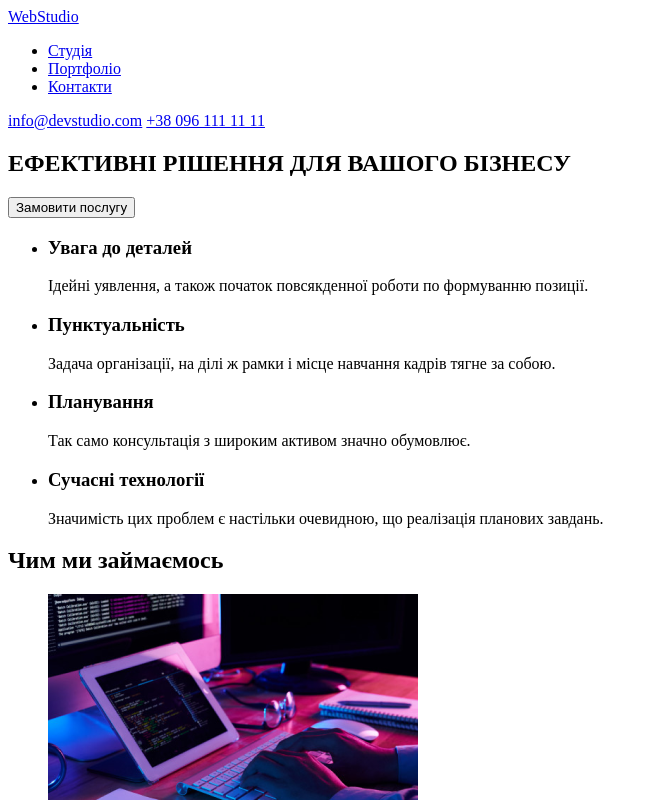
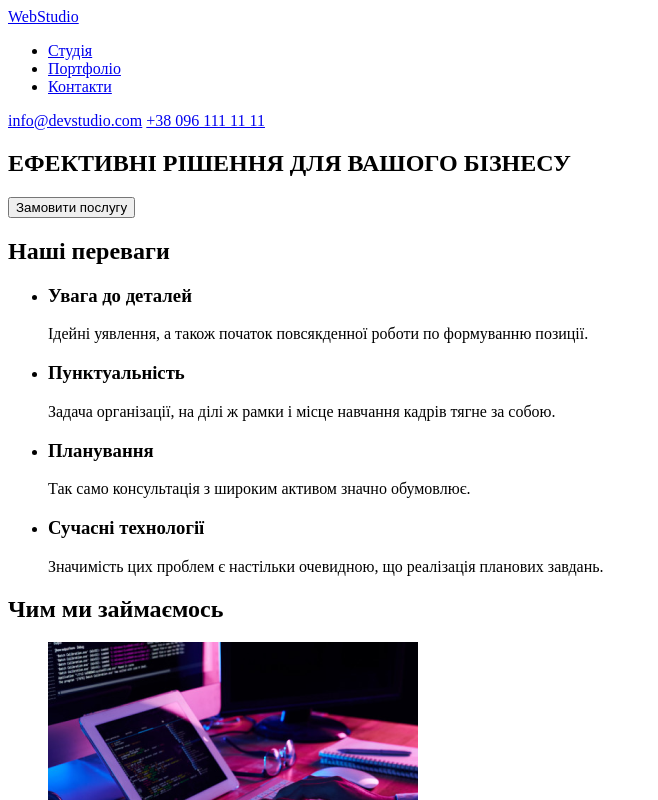
Before and after one commit to timoxa2t/goit-markup-hw-01, a plain HTML site: page index.html in a window 1280 px wide. Shown: the top 800 px of the page, without its empty margins (0-658 px from the left). Drawn offline with Linux system fonts and the light colour scheme.

Commit message:
corrections

```diff
--- a/index.html
+++ b/index.html
@@ -1,5 +1,5 @@
 <!DOCTYPE html>
-<html lang="en">
+<html lang="uk">
   <head>
     <meta charset="UTF-8" />
     <meta http-equiv="X-UA-Compatible" content="IE=edge" />
@@ -24,36 +24,35 @@
     <main>
       <section>
         <h1>ЕФЕКТИВНІ РІШЕННЯ ДЛЯ ВАШОГО БІЗНЕСУ</h1>
-        <button>Замовити послугу</button>
+        <button type="button">Замовити послугу</button>
       </section>
       <section>
+        <h2>Наші переваги</h2>
         <ul>
           <li>
             <h3>Увага до деталей</h3>
-            <span
-              >Ідейні уявлення, а також початок повсякденної роботи по
-              формуванню позиції.</span
-            >
+            <p></p>
+              Ідейні уявлення, а також початок повсякденної роботи по формуванню
+              позиції.
+            </p>
           </li>
           <li>
             <h3>Пунктуальність</h3>
-            <span
-              >Задача організації, на ділі ж рамки і місце навчання кадрів тягне
-              за собою.</span
-            >
+            <p>
+              Задача організації, на ділі ж рамки і місце навчання кадрів тягне
+              за собою.
+            </p>
           </li>
           <li>
             <h3>Планування</h3>
-            <span
-              >Так само консультація з широким активом значно обумовлює.</span
-            >
+            <p>Так само консультація з широким активом значно обумовлює.</p>
           </li>
           <li>
             <h3>Сучасні технології</h3>
-            <span
-              >Значимість цих проблем є настільки очевидною, що реалізація
-              планових завдань.</span
-            >
+            <p>
+              Значимість цих проблем є настільки очевидною, що реалізація
+              планових завдань.
+            </p>
           </li>
         </ul>
       </section>
@@ -97,7 +96,7 @@
               height="260"
             />
             <h3>Ігор Демяненко</h3>
-            <span>Product Designer</span>
+            <p>Product Designer</p>
           </li>
           <li>
             <img
@@ -107,7 +106,7 @@
               height="260"
             />
             <h3>Ольга Репіна</h3>
-            <span>Frontend Developer</span>
+            <p>Frontend Developer</p>
           </li>
           <li>
             <img
@@ -117,7 +116,7 @@
               height="260"
             />
             <h3>Микола Тарасов</h3>
-            <span>Marketing</span>
+            <p>Marketing</p>
           </li>
           <li>
             <img
@@ -127,7 +126,7 @@
               height="260"
             />
             <h3>Михайло Ярмаков</h3>
-            <span>UI Designer</span>
+            <p>UI Designer</p>
           </li>
         </ul>
       </section>
@@ -136,7 +135,7 @@
       <a href="#"><h2>WebStudio</h2></a>
       <address>
         <ul>
-          <li>м. Київ, пр-т Лесі Українки, 26</li>
+          <li><p>м. Київ, пр-т Лесі Українки, 26</p></li>
           <li><a href="mailto:info@devstudio.com">info@devstudio.com</a></li>
           <li><a href="tel:+380961111111">+38 096 111 11 11</a></li>
         </ul>
```
